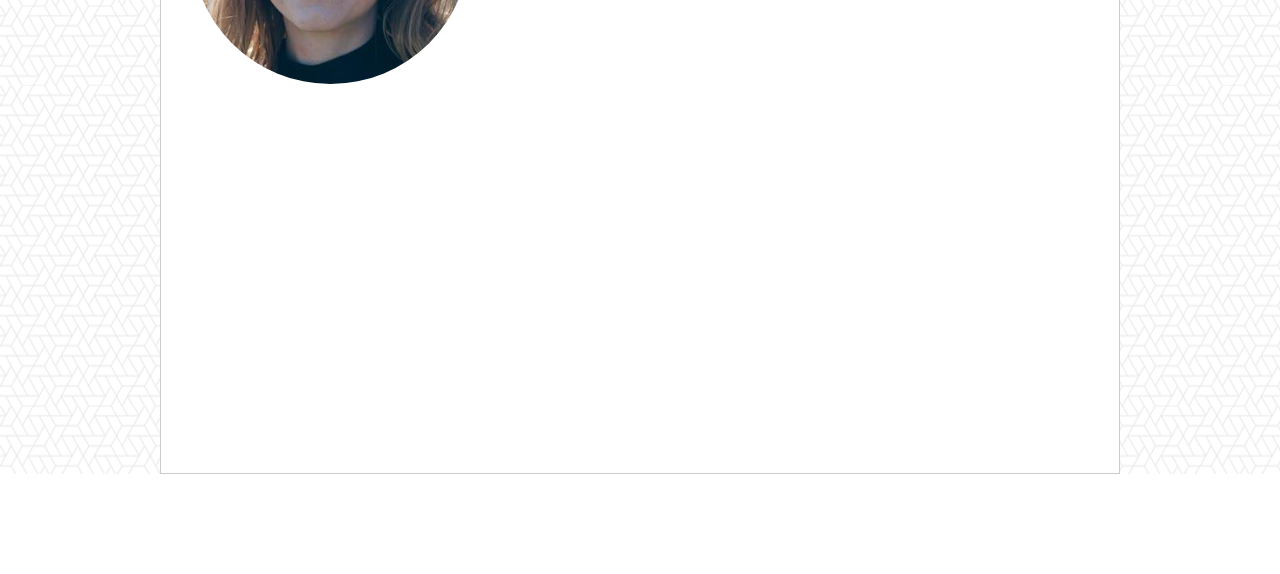
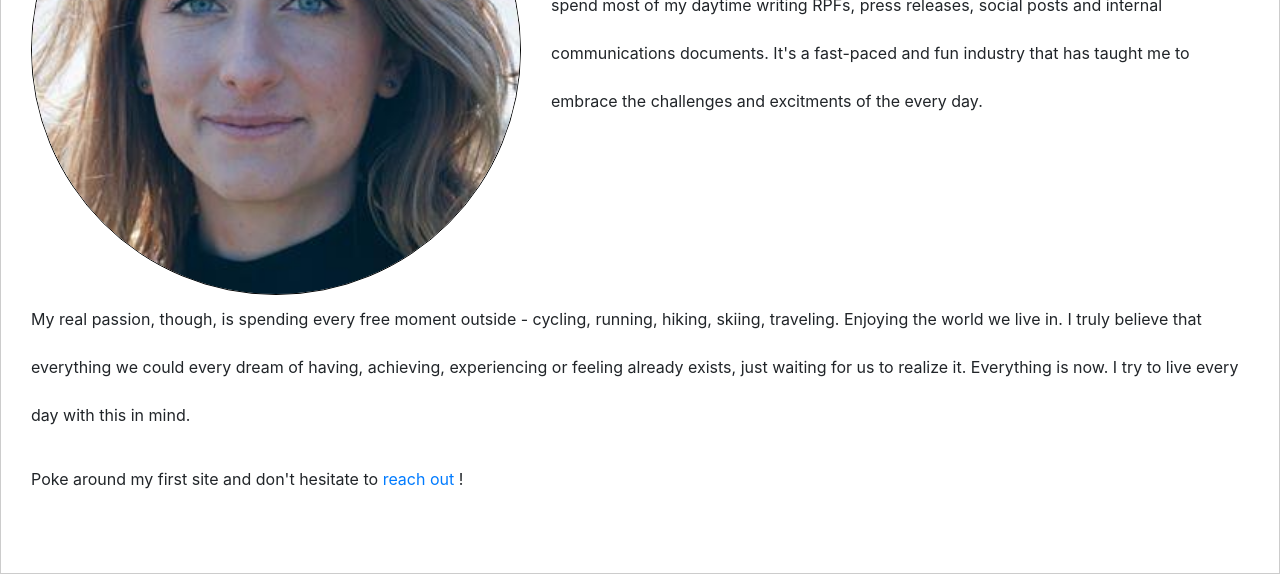
Before and after one commit to kathryn-breslin/Bootstrap-Portfolio, a plain HTML site: page index.html in a window 1280 px wide. Shown: the part 1114-1688 px from the top of the page. Before the commit the page ends 1588 px from the top, so only its background shows below. Drawn offline with nearby package versions, Linux system fonts and the light colour scheme.

Commit message:
Container fluid

```diff
--- a/assets/css/style.css
+++ b/assets/css/style.css
@@ -20,13 +20,17 @@ body, html {
     opacity: 0.5;
 }
 
-.container-fluid img {
+.kathryn {
     border-radius: 50%;
+    width: 100%;
+    float: left;
+    margin-right: 50px;
+    border: solid black 1px;
 }
 
-.responsive img {
-    width: 100%;
-    height: auto;
+.container-fluid p {
+    float: left;
+    line-height: 3;
 }
 
 .btn-primary {
@@ -56,8 +60,10 @@ body, html {
 .container-fluid {
     background-color: white;
     padding: 30px;
-    width: 960px;
-    height: 700px;
+    width: 100%;
+    min-height: 100%;
+    height:auto !important;
+    height: 100%;
     margin: auto;
     border-color: #cccccc;
     border-style: solid;
--- a/index.html
+++ b/index.html
@@ -45,13 +45,22 @@
 </div>
 
 
-<div class="container-fluid">
+<div class="container-fluid fill-height">
       <div class="row"  >
-          <div class="col-4">
-            <a href="https://github.com/kathryn-breslin" target="_blank"> <img src="assets/images/kathryn_breslin.jpeg" class="img-fluid" alt="Responsive image"></a>
+          <div class="col-sm-5">
+            <a href="https://github.com/kathryn-breslin" target="_blank"> <img class="kathryn" src="assets/images/kathryn_breslin.jpeg" class="Responsive" alt="Responsive image"></a>
           </div>
-      <div class="col-8">
-              <p>Lorem ipsum dolor sit amet, ignota discere euismod te usu, delectus reprimique est an, nec te dolorem menandri. Eum fugit doctus mnesarchum cu, mea quodsi torquatos ut. An vis nonumy malorum periculis, everti vivendum quaerendum cum an, at graeco appetere dissentiet sea. Cum eros ancillae percipit no, id per audire phaedrum percipitur, ea ius case equidem legendos. Recusabo quaestio id vim, usu te esse facer maiorum, ea aperiam abhorreant sea. Cum ad aliquam utroque dolorem, regione liberavisse disputationi ut his, diceret tincidunt maiestatis eum in. An vim wisi eleifend. </p>
+          <div class="col-sm-7">
+              <p> <h1><strong>Hi. I'm Kathryn.</strong></h1></p>
+              <br>
+              <p>I'm so happy you've stopped by. I currently live and work in Dallas, but I'm a Philadelphia girl at heart. I work with a fantasic team in Business Development at <a href="http://tm.com/">TM Advertising</a>, where I spend most of my daytime writing RPFs, press releases, social posts and internal communications documents. It's a fast-paced and fun industry that has taught me to embrace the challenges and excitments of the every day.</p>
+          </div>
+      </div>
+      <div class="row">
+        <div class="col-sm-12">
+            <p> My real passion, though, is spending every free moment outside - cycling, running, hiking, skiing, traveling. Enjoying the world  we live in. I truly believe that everything we could every dream of having, achieving, experiencing or feeling already exists, just waiting for us to realize it. Everything is now. I try to live every day with this in mind.</p>
+            <p> Poke around my first site and don't hesitate to <a href="contact.html"> reach out </a> !</p>
+        </div>
       </div>
 </div>
 
```
Also changed, not shown: contact.html (+3 -3 lines), portfolio.html (+9 -7 lines).
